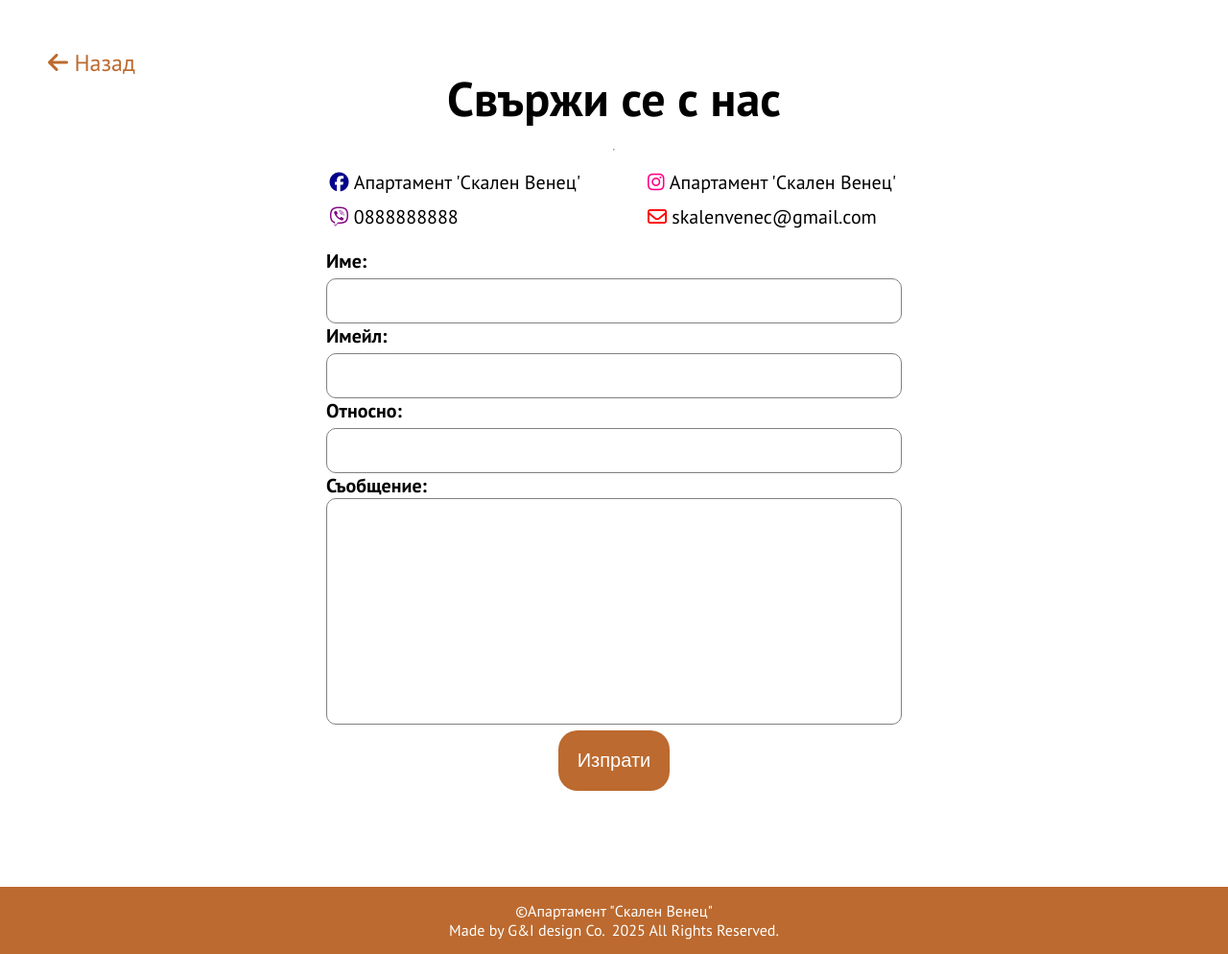
After one commit to georgievG3/apartment_skalen_venec, a Django app: page /contacts/ in a window 1280 px wide. The commit adds this page. Shown: the whole page at 96% size. Run offline with Django 5.2, Linux system fonts and the light colour scheme.

Commit message:
Contacts form

```diff
--- /dev/null
+++ b/apartment/forms.py
@@ -0,0 +1,7 @@
+from django import forms
+
+class ContactForm(forms.Form):
+    name = forms.CharField(label="Име", max_length=100)
+    email = forms.EmailField(label="Имейл")
+    subject = forms.CharField(max_length=100, label='Относно')
+    message = forms.CharField(label="Съобщение", widget=forms.Textarea)
--- a/apartment/urls.py
+++ b/apartment/urls.py
@@ -1,7 +1,8 @@
 from django.urls import path
 
-from apartment.views import IndexView
+from apartment.views import IndexView, contact_view
 
 urlpatterns = [
     path('', IndexView.as_view(), name='index'),
+    path('contacts/', contact_view, name='contacts'),
 ]
--- a/apartment/views.py
+++ b/apartment/views.py
@@ -1,5 +1,10 @@
+from django.conf import settings
+from django.contrib import messages
+from django.core.mail import send_mail
+from django.shortcuts import redirect, render
 from django.views.generic import TemplateView
 
+from apartment.forms import ContactForm
 from reservations.models import Reservation
 
 
@@ -10,5 +15,38 @@ class IndexView(TemplateView):
     def get_context_data(self, **kwargs):
         context = super().get_context_data(**kwargs)
 
-        context['reservation'] = Reservation.objects.filter(user=self.request.user).order_by('-created_at').first()
+        if self.request.user.is_authenticated:
+            context['reservation'] = (
+                Reservation.objects
+                .filter(user=self.request.user)
+                .order_by('-created_at')
+                .first()
+            )
+        else:
+            context['reservation'] = None
+
         return context
+
+
+def contact_view(request):
+    if request.method == "POST":
+        form = ContactForm(request.POST)
+        if form.is_valid():
+            name = form.cleaned_data['name']
+            email = form.cleaned_data['email']
+            subject = form.cleaned_data['subject']
+            message = form.cleaned_data['message']
+
+            send_mail(
+                subject=f"[Сайт] {subject}",
+                message=f"Име: {name}\nИмейл: {email}\n\nСъобщение:\n{message}",
+                from_email=settings.DEFAULT_FROM_EMAIL,
+                recipient_list=["твояemail@example.com"],
+            )
+
+            messages.success(request, "Съобщението е изпратено успешно!")
+            return redirect("index")
+    else:
+        form = ContactForm()
+
+    return render(request, "apartment/contacts.html", {"form": form})
--- a/static/styles/style.css
+++ b/static/styles/style.css
@@ -557,6 +557,93 @@ box-shadow: 0px 0px 15px 0px rgba(153,143,143,0.75);
     margin-bottom: 10px;
 }
 
+/*CONTACTS PAGE*/
+.contacts-container{
+    margin: 100px auto;
+    display: flex;
+    align-items: center;
+    justify-content: center;
+    flex-direction: column;
+    width: 600px;
+    gap: 20px;
+}
+
+.socials{
+    display: grid;
+    grid-template-columns: repeat(2, 1fr);
+    font-size: 20px;
+    gap: 10px;
+    column-gap: 70px;
+}
+
+.social-card{
+    display: flex;
+    align-items: center;
+    justify-content: flex-start;
+    gap: 5px;
+}
+
+.social-card:nth-child(1) a{
+    color: darkblue;
+}
+
+.social-card:nth-child(2) a{
+    color: #ff0088;
+}
+
+.social-card:nth-child(3) a{
+    color: purple;
+}
+
+.social-card:nth-child(4) a{
+    color: red;
+}
+
+.contact-form input{
+    width: 100%;
+    padding: 12px 7px 12px 5px;
+    border-radius: 10px;
+    outline: none;
+    border: 1px solid gray;
+    margin-top: 5px;
+    font-size: 18px;
+}
+
+.contact-form textarea{
+    width: 100%;
+    resize: none;
+    padding: 12px;
+    border: 1px solid gray;
+    border-radius: 10px;
+    outline: none;
+    font-size: 18px;
+}
+
+.contact-form{
+    width: 100%;
+    font-size: 20px;
+    font-weight: bold;
+    display: flex;
+    flex-direction: column;
+}
+
+.contact-form button{
+    border: none;
+    padding: 20px;
+    border-radius: 20px;
+    color: white;
+    background-color: #bc6a2f;
+    transition: 0.3s;
+    cursor: pointer;
+    font-size: 20px;
+    align-self: center;
+}
+
+.contact-form button:hover{
+    transition: 0.3s;
+    background-color: #8a430f;
+}
+
 @media screen and (max-width: 425px) {
 
     header {
--- /dev/null
+++ b/templates/apartment/contacts.html
@@ -0,0 +1,66 @@
+{% load static %}
+<!DOCTYPE html>
+<html lang="en">
+<head>
+    <meta charset="UTF-8">
+    <meta name="viewport" content="width=device-width, initial-scale=1.0">
+    <link rel="stylesheet" href="{% static 'styles/style.css' %}">
+    <link rel="stylesheet" href="https://cdnjs.cloudflare.com/ajax/libs/font-awesome/6.5.2/css/all.min.css">
+    <title>Contacts</title>
+</head>
+<body>
+<div class="backward-index">
+    <a href="{% url 'index' %}"><i class="fa-solid fa-arrow-left"></i> Назад</a>
+</div>
+<div class="contacts-container">
+    <h1>Свържи се с нас</h1>
+    <hr>
+    <div class="socials">
+        <div class="social-card">
+            <p><a href=""><i class="fa-brands fa-facebook"></i></a>  Апартамент 'Скален Венец'</p>
+        </div>
+        <div class="social-card">
+            <p><a href=""><i class="fa-brands fa-instagram"></i></a> Апартамент 'Скален Венец'</p>
+        </div>
+        <div class="social-card">
+            <p><a href=""><i class="fa-brands fa-viber"></i></a> 0888888888</p>
+        </div>
+        <div class="social-card">
+            <p><a href=""><i class="fa-regular fa-envelope"></i></a> skalenvenec@gmail.com</p>
+        </div>
+    </div>
+
+    <form method="post" class = 'contact-form'>
+        {% csrf_token %}
+        <div>
+            {{ form.name.label_tag }}<br>
+            {{ form.name }}
+        </div>
+        <div>
+            {{ form.email.label_tag }}<br>
+            {{ form.email }}
+        </div>
+        <div>
+            {{ form.subject.label_tag }}<br>
+            {{ form.subject }}
+        </div>
+        <div>
+            {{ form.message.label_tag }}<br>
+            {{ form.message }}
+        </div>
+        <button type="submit">Изпрати</button>
+    </form>
+
+    {% for message in messages %}
+        <div style="color: green; margin-top: 10px;">{{ message }}</div>
+    {% endfor %}
+</div>
+<footer>
+    <p>&copy;Апартамент "Скален Венец" </p>
+    <div class="footer-main-text">
+        <p>Made by G&I design Co.</p>
+        <p>2025 All Rights Reserved.</p>
+    </div>
+</footer>
+</body>
+</html>
--- a/templates/apartment/index.html
+++ b/templates/apartment/index.html
@@ -43,7 +43,7 @@
         {% else %}
             <a id="reservation-btn" href="{% url 'register' %}">РЕЗЕРВИРАЙ</a>
         {% endif %}
-        <a id="contact-btn" target="_blank" href="reservation.html">КОНТАКТИ</a>
+        <a id="contact-btn" href="{% url 'contacts' %}">КОНТАКТИ</a>
     </div>
 </header>
 <main>
```
